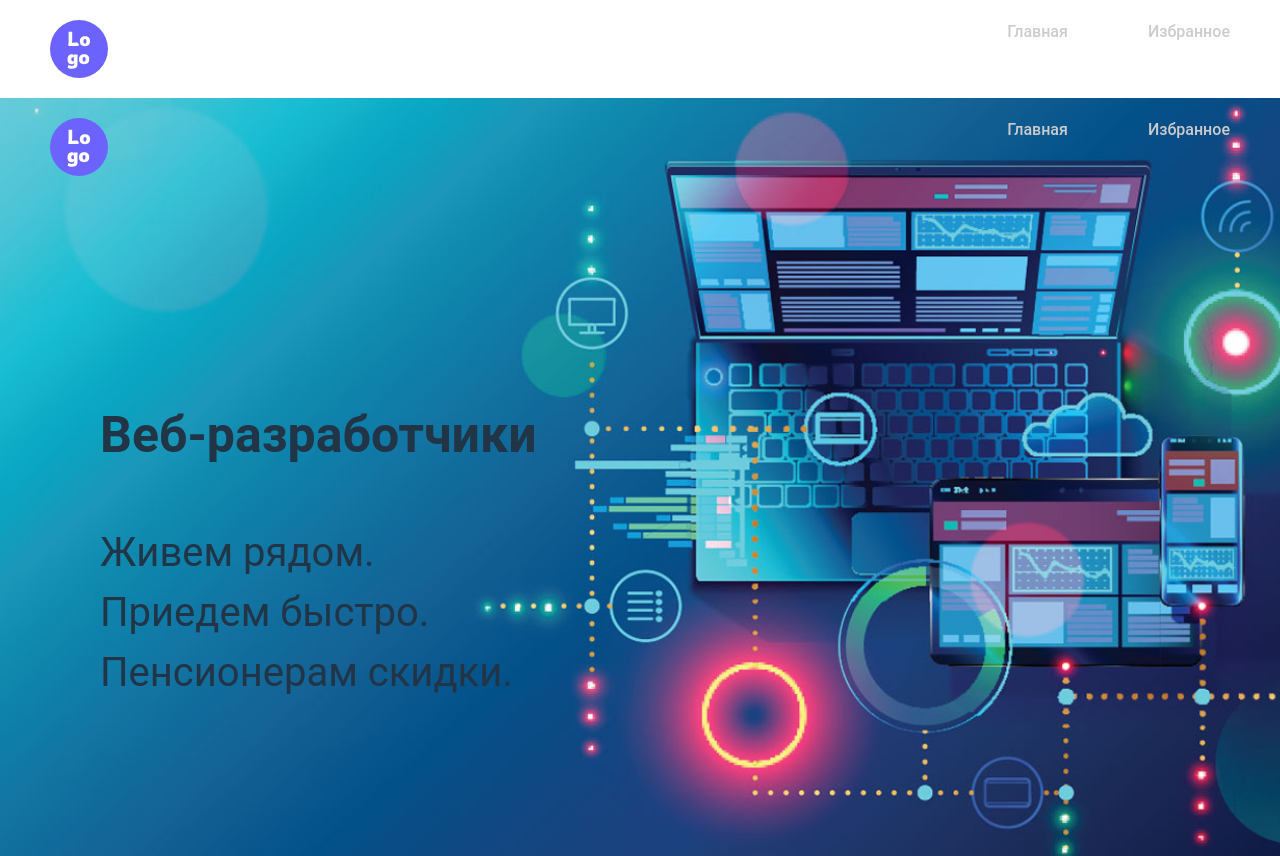
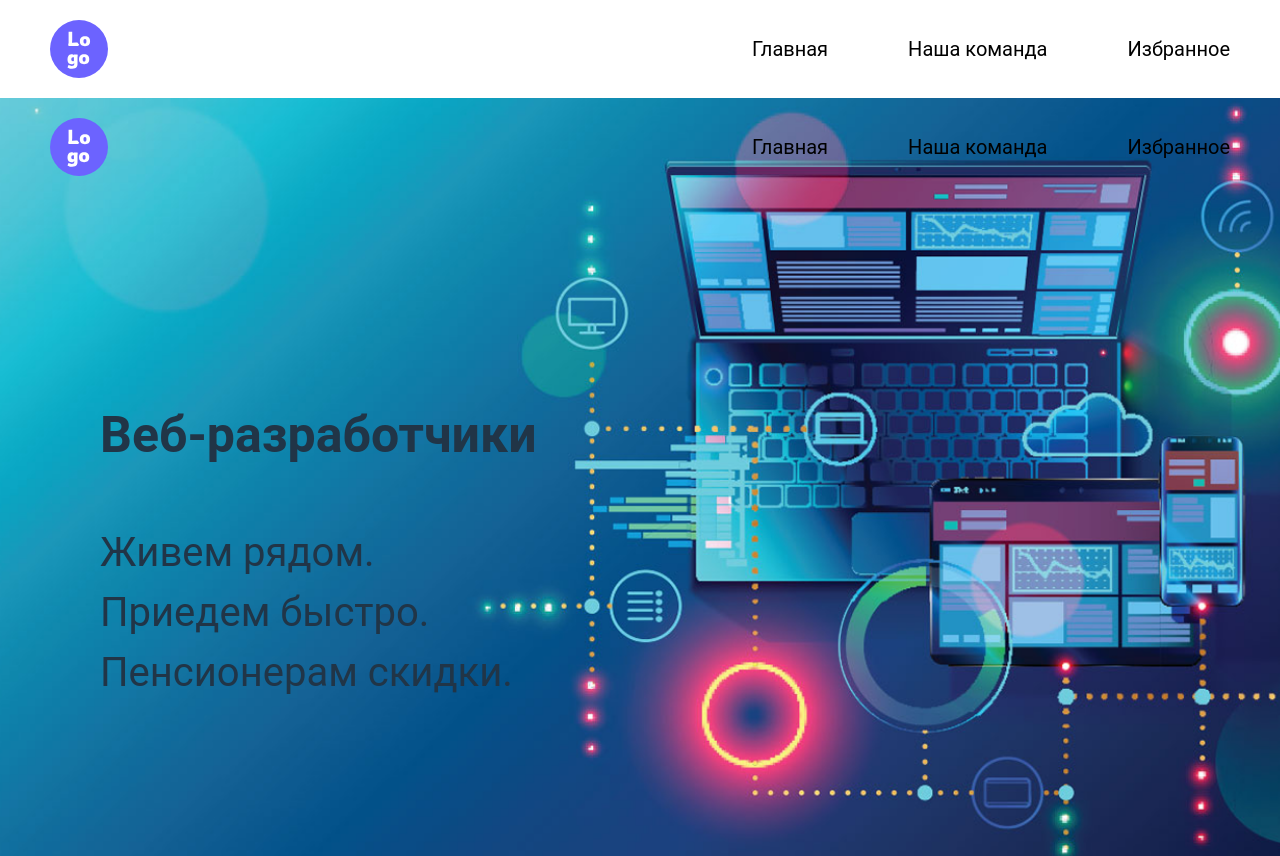
Before and after one commit to pugnitator/hackathon-rs-2025, a React (Vite) app: page /teammate in a window 1280 px wide. Shown: the top 856 px of the page. Built offline with nearby package versions, Linux system fonts and the light colour scheme; data requests are answered from the project's data file.

Commit message:
Добавила якорные ссылки на главной, внесла их в меню, сохранение хедера при скролле, поправила список в favorites

```diff
--- a/src/App.jsx
+++ b/src/App.jsx
@@ -1,6 +1,5 @@
 import { Routes, Route } from "react-router-dom";
 import { MainPage, FavouritesPage, NotFoundPage } from "./pages";
-// import { Header } from './components'
 import "./App.css";
 import { Header } from "./components/header";
 
@@ -12,7 +11,7 @@ export const App = () => {
         <Route path="/teammate" element={
             <>
               <Header />
-              <MainPage /> {/* подставить нужную страницу */}
+              <MainPage /> {/* страничка участнкиа */}
             </>
           }
         />
--- a/src/components/header.jsx
+++ b/src/components/header.jsx
@@ -1,30 +1,46 @@
-import { NavigationLink } from './navigation-link.jsx'
-// import { useLocation } from 'react-router-dom'
-import Logo from '../assets/Group 14.svg'
-import styled from 'styled-components'
+import { NavigationLink } from "./navigation-link.jsx";
+import Logo from "../assets/Group 14.svg";
+import styled from "styled-components";
+import { useState, useEffect } from "react";
+import { useLocation } from "react-router-dom";
 
 export const Header = () => {
-	// const currentPage = useLocation()
-	// console.log(currentPage)
+  const [isScrolled, setIsScrolled] = useState(false);
+  const [isMainPage, setIsMainPage] = useState(false);
+  const currentPage = useLocation();
+
+  useEffect(() => {
+    const handleScroll = () => {
+      setIsScrolled(window.scrollY > 50); // Фон появляется после прокрутки на 50px
+    };
+    window.addEventListener("scroll", handleScroll);
+
+    return () => window.removeEventListener("scroll", handleScroll);
+  }, []);
+
+  useEffect(() => {
+	setIsMainPage(currentPage.pathname === "/")
+  }, [currentPage]);
 
   const links = [
-		{ text: 'Главная', path: '/' },
-		{ text: 'Избранное', path: '/favorites' }
-	]
+    { text: "Главная", path: "/#description" },
+    { text: "Наша команда", path: "/#team" },
+    { text: "Избранное", path: "/favorites" },
+  ];
 
   return (
-		<CustomHeader>
-			<img src={`${Logo}`} alt='logo' width='58' height='58'/>
+    <CustomHeader isMainPage={isMainPage} className={isScrolled ? "scrolled" : ""}>
+      <img src={`${Logo}`} alt="logo" width="58" height="58" />
       <nav>
         <NavList>
           {links.map((link, index) => (
-						<NavigationLink text={link.text} path={link.path} key={index} />
+            <NavigationLink text={link.text} path={link.path} isMainPage={isMainPage} key={index} />
           ))}
         </NavList>
       </nav>
     </CustomHeader>
-	)
-}
+  );
+};
 
 const NavList = styled.ul`
   list-style: none;
@@ -34,9 +50,15 @@ const NavList = styled.ul`
 `;
 
 const CustomHeader = styled.header`
+  position: ${props=> props.isMainPage ? 'fixed' : 'static'};
   margin: auto;
   display: flex;
   justify-content: space-between;
+  align-items: center;
   padding: 20px 50px;
-  max-width: 1920px;
+  z-index: 100;
+
+  &.scrolled {
+    background-color: #0caac580;
+  }
 `;
--- a/src/components/navigation-link.jsx
+++ b/src/components/navigation-link.jsx
@@ -1,30 +1,46 @@
-import { NavLink } from 'react-router-dom'
-import PropTypes from 'prop-types'
-import styled from 'styled-components'
+import { NavLink, useLocation } from "react-router-dom";
+import PropTypes from "prop-types";
+import styled from "styled-components";
+import { useEffect, useState } from "react";
 
-export const NavigationLink = ({ path, text }) => {
+export const NavigationLink = ({ path, text, isMainPage }) => {
+  const currentPage = useLocation();
+  const [isActiveNow, setIsActive] = useState(false);
+
+  useEffect(() => {
+    setIsActive(currentPage.pathname + currentPage.hash === path);
+  }, [path, currentPage])
+
   return (
     <li>
-      <CustomNavLink to={path} className={({ isActive }) => (isActive ? 'active' : '')} >
+      <CustomNavLink
+        to={path}
+        isMainPage={isMainPage}
+        isActiveNow = {isActiveNow}
+        className={isActive => (isActive ? "active" : "")}
+      >
         {text}
       </CustomNavLink>
     </li>
   );
-}
+};
 
 NavigationLink.propTypes = {
   path: PropTypes.string.isRequired,
   text: PropTypes.string.isRequired,
+  isMainPage: PropTypes.bool.isRequired,
 };
 
 const CustomNavLink = styled(NavLink)`
-  color: #ccc;
+  color: ${(prop) => (prop.isMainPage ? "white" : "black")};
+  font-size: 20px;
+  font-weight: 400;
 
   &:hover {
-    color: pink;
+    color: #6c63ff;
   }
 
   &.active {
-    text-decoration: underline;
+    text-decoration: ${prop => prop.isActiveNow ? 'underline' : 'none'};
   }
 `;
--- a/src/pages/favourites-page/favourites-page.jsx
+++ b/src/pages/favourites-page/favourites-page.jsx
@@ -1,25 +1,21 @@
-import { useFavourites } from '../../hooks'
+import { useFavourites } from "../../hooks";
 import styled from "styled-components";
-import {UserCard} from "../../components/Card/user-card.jsx";
+import { MembersList } from "../../components/members-list.jsx";
 
 export const FavouritesPage = () => {
-	const { favourites } = useFavourites()
+  const { favourites } = useFavourites();
 
   if (favourites.length === 0) {
-		return <div>Избранных участников пока нет...</div>
+    return <div>Избранных участников пока нет...</div>;
   }
 
   return (
     <FavouriteUsers>
       <h2>Избранные участники</h2>
-			<UsersBlock>
-				{favourites.map((user) =>
-					<UserCard key={user.id} user={user} />
-				)}
-			</UsersBlock>
+	  <MembersList membersList={favourites}/>
     </FavouriteUsers>
-	)
-}
+  );
+};
 
 const FavouriteUsers = styled.article`
   color: black;
@@ -27,7 +23,6 @@ const FavouriteUsers = styled.article`
   padding: 0 50px 50px;
 
   & h2 {
-		//color: white;
     margin: 50px auto;
     color: pink;
     font-size: 32px;
@@ -36,22 +31,4 @@ const FavouriteUsers = styled.article`
   @media (max-width: 540px) {
     padding: 0 20px 20px;
   }
-`
-
-const UsersBlock = styled.section`
-	display: flex;
-	justify-content: center;
-	max-width: 100vw;
-	flex-wrap: wrap;
-	gap: 50px;
-
-	@media (max-width: 768px) {
-		flex-direction: column;
-		align-items: center;
-		gap: 30px;
-  }
-
-  @media (max-width: 540px) {
-		gap: 20px;
-	}
-`
+`;
--- a/src/pages/main-page/main-page.jsx
+++ b/src/pages/main-page/main-page.jsx
@@ -1,9 +1,10 @@
-import { useState, useLayoutEffect } from "react";
+import { useState, useLayoutEffect, useEffect } from "react";
 import PropTypes from "prop-types";
 import { MembersList } from "../../components/members-list.jsx";
 import { Header } from "../../components/header.jsx";
 import backgroundImage from "../../assets/backgroundImg.png";
 import styled from "styled-components";
+import { useLocation } from "react-router-dom";
 
 const MainPageContainer = ({ className }) => {
   const [devsData, setDevsData] = useState([]);
@@ -14,9 +15,19 @@ const MainPageContainer = ({ className }) => {
       .then((data) => setDevsData(data));
   }, []);
 
+  const { hash } = useLocation();
+  useEffect(() => {
+    if (hash) {
+      const element = document.querySelector(hash);
+      if (element) {
+        element.scrollIntoView({ behavior: "smooth" });
+      }
+    }
+  }, [hash]);
+
   return (
     <main className={className}>
-      <section className="main-page-info">
+      <section id='description' className="main-page-info">
         <Header />
         <div className="marketing-tricks">
           <h2>Веб-разработчики</h2>
@@ -27,7 +38,7 @@ const MainPageContainer = ({ className }) => {
           </ul>
         </div>
       </section>
-      <section className="devs-info">
+      <section id='team' className="devs-info">
         <h2 className="team-info">Наша Великолепная Команда</h2>
         <div className="developers">
           <MembersList membersList={devsData} />
```
Lines whose indentation alone changed are shown as unchanged.
